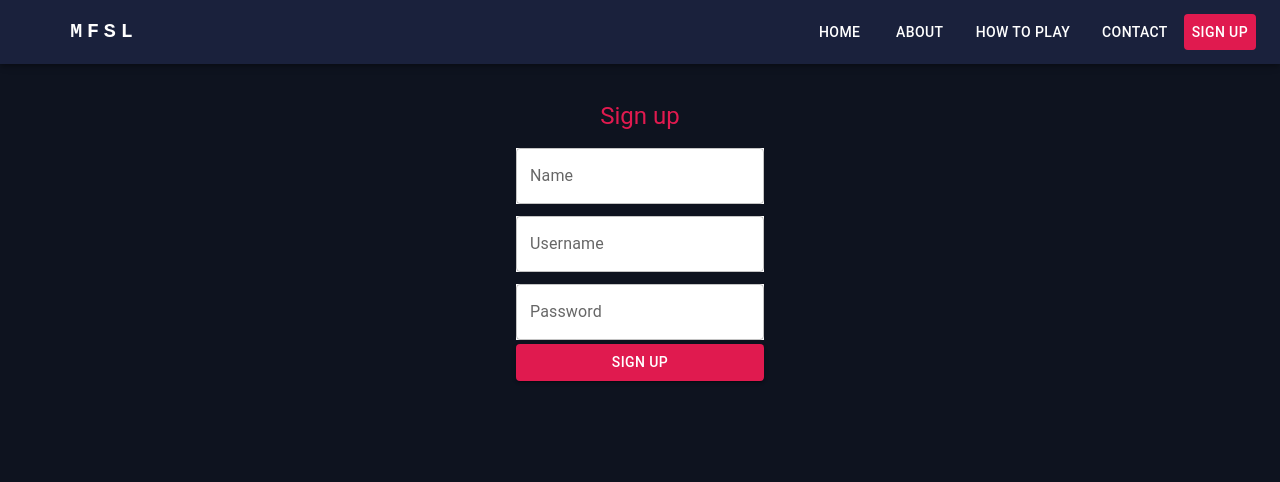
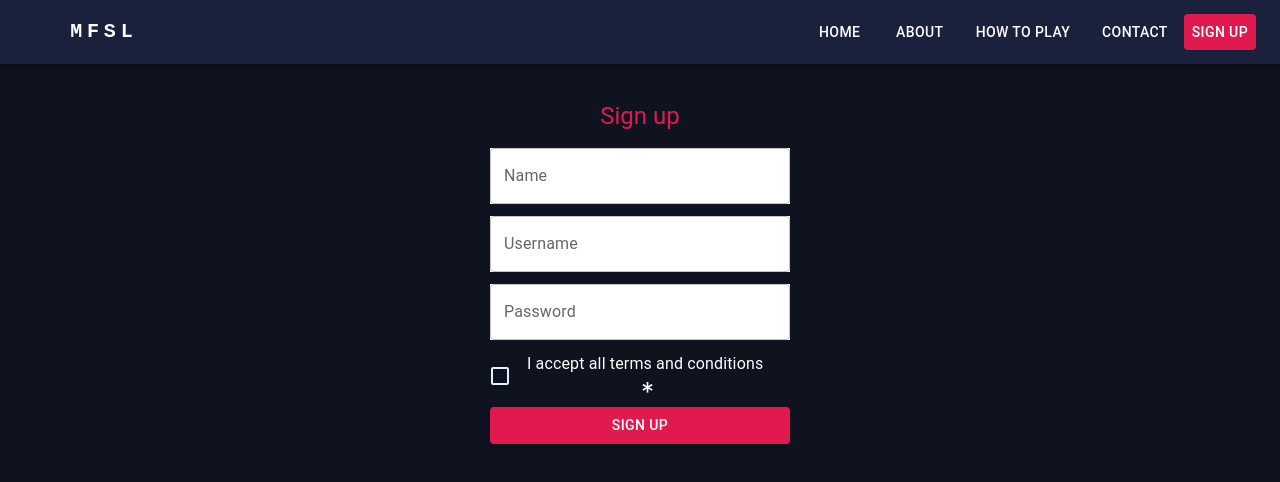
Before and after one commit to mfsl-capstone/mfsl-frontend, a React (Create React App) app: page /signup in a window 1280 px wide. Shown: the top 482 px of the page. Built offline with nearby package versions, Linux system fonts and the light colour scheme.

Commit message:
feat: CAP-22 - Added the Terms and Conditions

```diff
--- a/src/Pages/SignUpPage/SignUpPage.tsx
+++ b/src/Pages/SignUpPage/SignUpPage.tsx
@@ -1,7 +1,8 @@
 import React, { useState } from 'react';
-import { TextField, Button, Typography } from '@mui/material';
+import {TextField, Button, Typography, FormControlLabel, Checkbox} from '@mui/material';
 import './SignUpPage.css';
 import NavBar from '../../components/NavBar';
+import {blue} from "@mui/material/colors";
 
 const SignUpPage: React.FC = () => {
     const [name, setName] = useState('');
@@ -44,7 +45,7 @@ const SignUpPage: React.FC = () => {
                     onChange={(e) => setPassword(e.target.value)}
                     className="sign-up-input"
                 />
-
+                <FormControlLabel required control={<Checkbox sx={{ color: blue[50] }}/>} label="I accept all terms and conditions" />
                 <Button variant="contained" className="sign-up-button" onClick={handleLogin}>
                     Sign Up
                 </Button>
```
